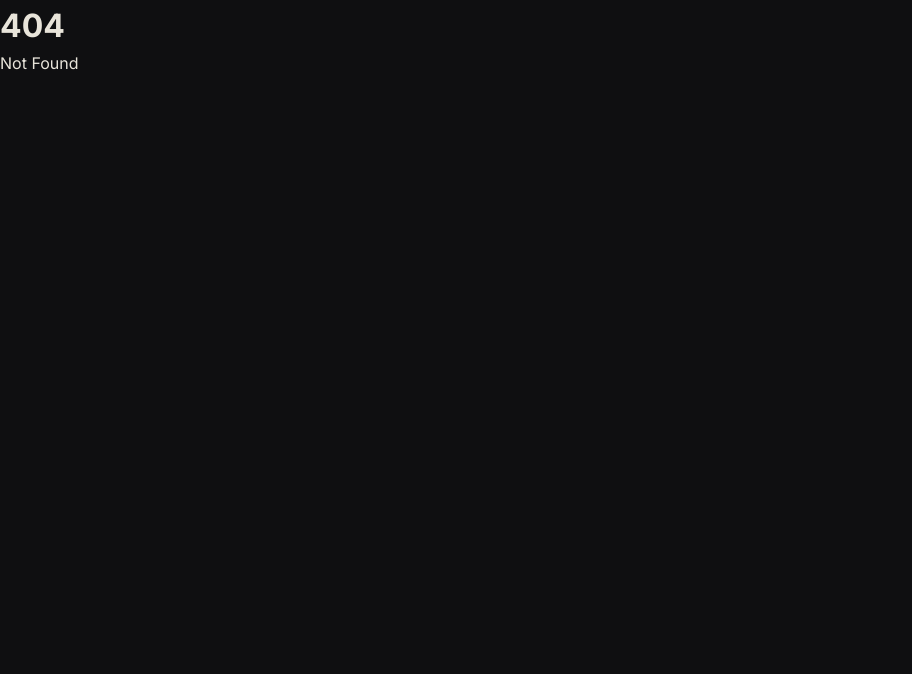
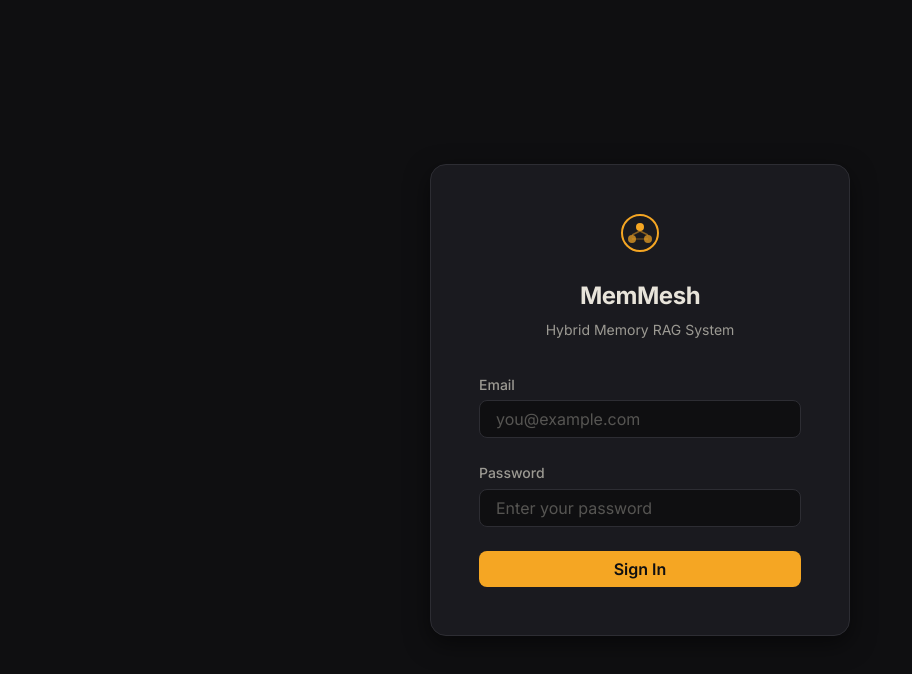
Before and after one commit to R1I2T3/MemMesh, a SvelteKit app in the folder frontend/: page /login in a window 1280 px wide. Before the commit this address had no page. Shown: the top 674 px of the page, without its empty margins (0-912 px from the left). Built offline with nearby package versions, Linux system fonts and the light colour scheme.

Commit message:
feat: add login page with styled form and error handling

```diff
--- /dev/null
+++ b/frontend/src/routes/login/+page.svelte
@@ -0,0 +1,263 @@
+<!-- frontend/src/routes/login/+page.svelte -->
+<script lang="ts">
+  import { goto } from '$app/navigation';
+  import { api } from '$lib/api';
+  import { setAuth } from '$lib/auth';
+
+  let email = $state('');
+  let password = $state('');
+  let error = $state('');
+  let isSubmitting = $state(false);
+
+  async function handleLogin(event: SubmitEvent) {
+    event.preventDefault();
+    error = '';
+    isSubmitting = true;
+
+    try {
+      const tokens = await api.login({ email, password });
+      const user = await (async () => {
+        // Temporarily set the token to fetch user info
+        const response = await fetch('http://localhost:8000/auth/me', {
+          headers: { Authorization: `Bearer ${tokens.access_token}` },
+        });
+        if (!response.ok) throw new Error('Failed to fetch user info');
+        return response.json();
+      })();
+
+      setAuth(tokens.access_token, tokens.refresh_token, user);
+      goto('/dashboard');
+    } catch (err) {
+      error = err instanceof Error ? err.message : 'Login failed';
+    } finally {
+      isSubmitting = false;
+    }
+  }
+</script>
+
+<svelte:head>
+  <title>Login — MemMesh</title>
+  <meta name="description" content="Sign in to MemMesh — Advanced RAG System with Hybrid Memory" />
+</svelte:head>
+
+<main class="login-container">
+  <div class="login-card">
+    <div class="login-header">
+      <div class="logo" aria-hidden="true">
+        <svg width="40" height="40" viewBox="0 0 40 40" fill="none">
+          <circle cx="20" cy="20" r="18" stroke="var(--accent)" stroke-width="2" />
+          <circle cx="20" cy="14" r="4" fill="var(--accent)" />
+          <circle cx="12" cy="26" r="4" fill="var(--accent)" opacity="0.7" />
+          <circle cx="28" cy="26" r="4" fill="var(--accent)" opacity="0.7" />
+          <line x1="20" y1="18" x2="12" y2="22" stroke="var(--accent)" stroke-width="1.5" opacity="0.5" />
+          <line x1="20" y1="18" x2="28" y2="22" stroke="var(--accent)" stroke-width="1.5" opacity="0.5" />
+          <line x1="12" y1="26" x2="28" y2="26" stroke="var(--accent)" stroke-width="1.5" opacity="0.3" />
+        </svg>
+      </div>
+      <h1>MemMesh</h1>
+      <p class="subtitle">Hybrid Memory RAG System</p>
+    </div>
+
+    <form onsubmit={handleLogin} class="login-form" aria-label="Login form">
+      {#if error}
+        <div class="error-banner" role="alert">
+          <span class="error-icon" aria-hidden="true">⚠</span>
+          {error}
+        </div>
+      {/if}
+
+      <div class="field">
+        <label for="email">Email</label>
+        <input
+          id="email"
+          type="email"
+          bind:value={email}
+          placeholder="you@example.com"
+          required
+          autocomplete="email"
+          disabled={isSubmitting}
+        />
+      </div>
+
+      <div class="field">
+        <label for="password">Password</label>
+        <input
+          id="password"
+          type="password"
+          bind:value={password}
+          placeholder="Enter your password"
+          required
+          autocomplete="current-password"
+          disabled={isSubmitting}
+        />
+      </div>
+
+      <button type="submit" class="login-button" disabled={isSubmitting} id="login-submit">
+        {#if isSubmitting}
+          <span class="button-spinner" aria-hidden="true"></span>
+          Signing in…
+        {:else}
+          Sign In
+        {/if}
+      </button>
+    </form>
+  </div>
+</main>
+
+<style>
+  .login-container {
+    display: flex;
+    align-items: center;
+    justify-content: center;
+    min-height: 100vh;
+    padding: var(--space-md);
+    background: var(--bg);
+  }
+
+  .login-card {
+    width: 100%;
+    max-width: 420px;
+    background: var(--surface);
+    border: 1px solid var(--border);
+    border-radius: var(--radius-xl);
+    padding: var(--space-2xl);
+    box-shadow: var(--shadow-lg);
+  }
+
+  .login-header {
+    text-align: center;
+    margin-bottom: var(--space-xl);
+  }
+
+  .logo {
+    display: inline-block;
+    margin-bottom: var(--space-md);
+    animation: fadeIn 0.6s ease;
+  }
+
+  .login-header h1 {
+    font-size: var(--text-2xl);
+    font-weight: 700;
+    color: var(--text);
+    letter-spacing: -0.02em;
+  }
+
+  .subtitle {
+    font-size: var(--text-sm);
+    color: var(--text-muted);
+    margin-top: var(--space-xs);
+  }
+
+  .login-form {
+    display: flex;
+    flex-direction: column;
+    gap: var(--space-lg);
+  }
+
+  .error-banner {
+    display: flex;
+    align-items: center;
+    gap: var(--space-sm);
+    padding: var(--space-sm) var(--space-md);
+    background: rgba(239, 68, 68, 0.1);
+    border: 1px solid rgba(239, 68, 68, 0.3);
+    border-radius: var(--radius-md);
+    color: var(--error);
+    font-size: var(--text-sm);
+  }
+
+  .error-icon {
+    flex-shrink: 0;
+  }
+
+  .field {
+    display: flex;
+    flex-direction: column;
+    gap: var(--space-xs);
+  }
+
+  .field label {
+    font-size: var(--text-sm);
+    font-weight: 500;
+    color: var(--text-muted);
+  }
+
+  .field input {
+    width: 100%;
+    padding: var(--space-sm) var(--space-md);
+    background: var(--bg);
+    border: 1px solid var(--border);
+    border-radius: var(--radius-md);
+    color: var(--text);
+    font-family: var(--font-sans);
+    font-size: var(--text-base);
+    transition: border-color var(--transition-fast), box-shadow var(--transition-fast);
+    outline: none;
+  }
+
+  .field input:focus {
+    border-color: var(--accent);
+    box-shadow: 0 0 0 3px rgba(245, 166, 35, 0.15);
+  }
+
+  .field input::placeholder {
+    color: var(--text-muted);
+    opacity: 0.5;
+  }
+
+  .field input:disabled {
+    opacity: 0.5;
+    cursor: not-allowed;
+  }
+
+  .login-button {
+    display: flex;
+    align-items: center;
+    justify-content: center;
+    gap: var(--space-sm);
+    width: 100%;
+    padding: var(--space-sm) var(--space-lg);
+    background: var(--accent);
+    color: #0f0f11;
+    border: none;
+    border-radius: var(--radius-md);
+    font-family: var(--font-sans);
+    font-size: var(--text-base);
+    font-weight: 600;
+    cursor: pointer;
+    transition: background var(--transition-fast), transform var(--transition-fast), box-shadow var(--transition-fast);
+  }
+
+  .login-button:hover:not(:disabled) {
+    background: var(--accent-hover);
+    transform: translateY(-1px);
+    box-shadow: var(--shadow-glow);
+  }
+
+  .login-button:active:not(:disabled) {
+    transform: translateY(0);
+  }
+
+  .login-button:disabled {
+    opacity: 0.7;
+    cursor: not-allowed;
+  }
+
+  .button-spinner {
+    width: 16px;
+    height: 16px;
+    border: 2px solid rgba(15, 15, 17, 0.3);
+    border-top-color: #0f0f11;
+    border-radius: 50%;
+    animation: spin 0.6s linear infinite;
+  }
+
+  @keyframes fadeIn {
+    from { opacity: 0; transform: translateY(-8px); }
+    to { opacity: 1; transform: translateY(0); }
+  }
+
+  @keyframes spin {
+    to { transform: rotate(360deg); }
+  }
+</style>
```
